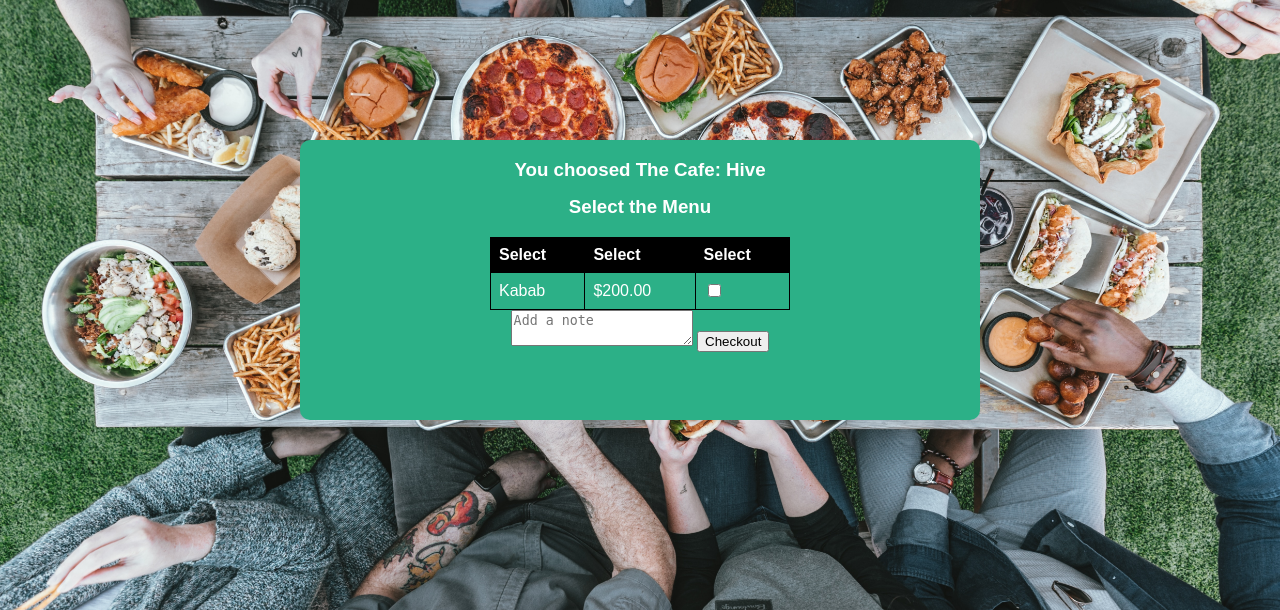
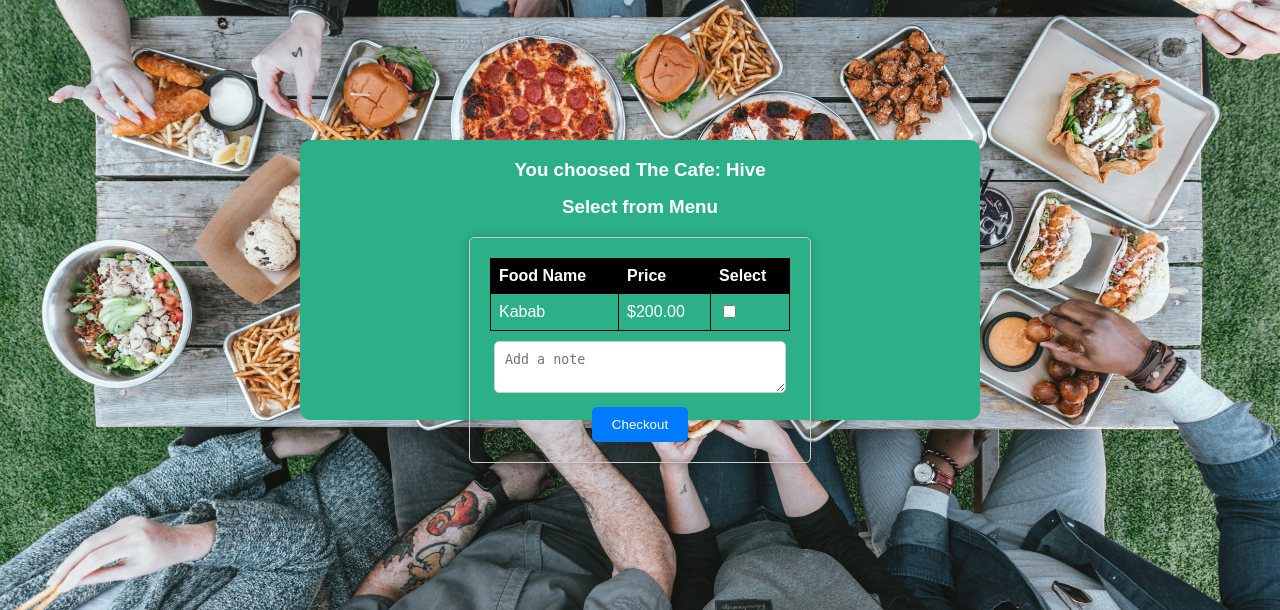
Before and after one commit to Armaan75/UniBites, a Django app: page /cafe/1/ in a window 1280 px wide. Shown: the part 190-800 px from the top of the page. Run offline with Django 4.2, Linux system fonts and the light colour scheme; data comes from the database, SQL or seed files in the repository.

Commit message:
adding styles for textarea input

```diff
--- a/UniBites/App/static/app/style.css
+++ b/UniBites/App/static/app/style.css
@@ -100,3 +100,35 @@ body {
   input[type="checkbox"] {
     margin-right: 5px;
   }
+
+
+  form {
+    max-width: 300px;
+    margin: 0 auto;
+    padding: 20px;
+    border: 1px solid #ccc;
+    border-radius: 5px;
+    box-shadow: 0px 0px 10px rgba(0, 0, 0, 0.2);
+}
+
+textarea {
+    width: 90%;
+    padding: 10px;
+    margin-bottom: 10px;
+    margin-top: 10px;
+    border: 1px solid #ccc;
+    border-radius: 5px;
+}
+
+button {
+    background-color: #007BFF;
+    color: #fff;
+    padding: 10px 20px;
+    border: none;
+    border-radius: 5px;
+    cursor: pointer;
+}
+
+button:hover {
+    background-color: #0056b3;
+}
--- a/UniBites/App/templates/app/food_list.html
+++ b/UniBites/App/templates/app/food_list.html
@@ -19,33 +19,26 @@
   <div class="content-box">
     <h3>    <p class="description">You choosed The Cafe: {{cafe.name}}
     </p></h3><br>
-    <h3>    <p class="description">Select the Menu
+    <h3>    <p class="description">Select from Menu
     </p></h3>
 
     <form method="post" action="{% url 'app:checkout' cafe.id %}">
       {% csrf_token %}
     <table>
       <tr>
+        <th>Food Name</th>
+        <th>Price</th>
         <th>Select</th>
-        <th>Select</th>
-
-        <th>Select</th>
-
       </tr>
-
-
       {% for food_item in food_items %}
       <tr>
         <td>{{ food_item.name }}<td>${{ food_item.price }}</td> <td><input type="checkbox" name="food" value="{{ food_item.id }}"></td></td>
       </tr>
      {% endfor %}
-
     </table>
     <textarea name="note" placeholder="Add a note"></textarea>
     <button type="submit">Checkout</button>
 </form>
-
-
   </div>
 </div>
 </body>
--- a/UniBites/App/templates/app/home.html
+++ b/UniBites/App/templates/app/home.html
@@ -11,7 +11,8 @@
 <div class="header">
   <img src="{% static 'app/logo.png'%}" alt="Logo" class="logo">
   {% if user.is_authenticated %}
-
+    <a href="{% url 'account:profile' %}">
+  <button class="login-button">Profile</button></a>
   {% else %}
   <a href="{% url 'account:login' %}">
   <button class="login-button">Login</button></a>
```
Also changed, not shown: UniBites/App/templates/app/cafe_list.html (+6 -1 lines).
